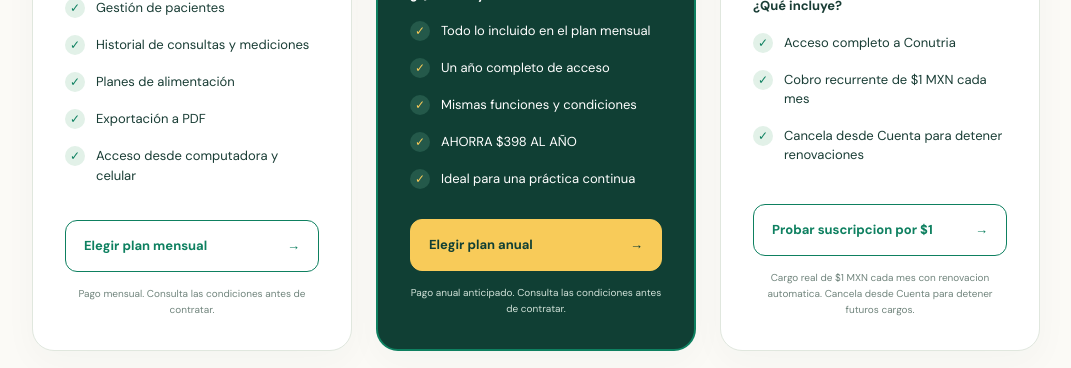
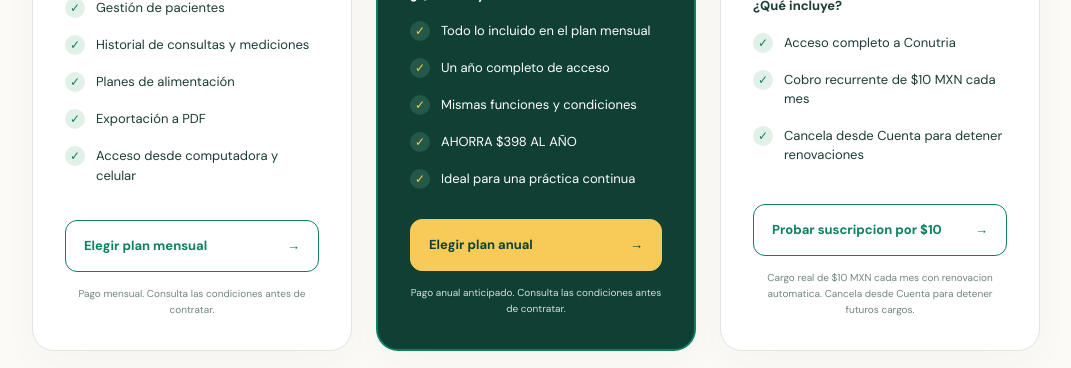
Before and after one commit to ivandg11/conutria, a React (Vite) app in the folder client/: page /planes in a window 1280 px wide. Shown: the part 699-1067 px from the top of the page, without its empty margins (104-1175 px from the left). Built offline with nearby package versions, Linux system fonts and the light colour scheme; no server answers.

Commit message:
test 2 stripe

```diff
--- a/client/src/pages/Account.jsx
+++ b/client/src/pages/Account.jsx
@@ -16,7 +16,7 @@ const money = (value) =>
     value ?? 0,
   );
 const planName = (plan) =>
-  ({ MONTHLY: 'Mensual', ANNUAL: 'Anual', PRODUCTION_TEST: 'Prueba temporal de produccion', LIFETIME: 'De por vida' })[plan] ??
+  ({ MONTHLY: 'Mensual', ANNUAL: 'Anual', PRODUCTION_TEST: 'Prueba temporal de produccion ($10)' , LIFETIME: 'De por vida' })[plan] ??
   plan ??
   'Sin plan';
 const statusName = (status) =>
--- a/client/src/pages/LegalDocuments.jsx
+++ b/client/src/pages/LegalDocuments.jsx
@@ -184,7 +184,7 @@ function TermsOfUse() {
         Los precios se muestran en pesos mexicanos antes de iniciar el pago:
         plan mensual por <strong>$199 MXN por periodo mensual</strong> y plan
         anual por <strong>$1,990 MXN por periodo anual</strong>. Tambien hay un
-        plan temporal de prueba por <strong>$1 MXN por periodo mensual</strong>,
+        plan temporal de prueba por <strong>$10 MXN por periodo mensual</strong>,
         con renovacion automatica hasta que se cancele desde Cuenta. El pago se
         realiza mediante Stripe. El importe y las condiciones se muestran
         antes de confirmar el pago.{' '}
--- a/client/src/pages/SuperadminDashboard.jsx
+++ b/client/src/pages/SuperadminDashboard.jsx
@@ -588,7 +588,7 @@ function Renewals({ items }) {
           <span>
             <strong>{item.name}</strong>
             <small>
-              {item.plan === 'ANNUAL' ? 'Anual' : item.plan === 'PRODUCTION_TEST' ? 'Prueba temporal / mes' : 'Mensual'} ·{' '}
+              {item.plan === 'ANNUAL' ? 'Anual' : item.plan === 'PRODUCTION_TEST' ? 'Prueba $10/mes' : 'Mensual'} ·{' '}
               {date(item.renewsAt)}
             </small>
           </span>
--- a/client/src/pages/SuscriptionPlans.jsx
+++ b/client/src/pages/SuscriptionPlans.jsx
@@ -41,14 +41,14 @@ const plans = [
     id: 'production_test',
     name: 'Plan de prueba en produccion',
     description: 'Plan temporal para verificar un cobro real de Stripe.',
-    price: '$1',
+    price: '$10',
     period: '/ mes',
     features: [
       'Acceso completo a Conutria',
-      'Cobro recurrente de $1 MXN cada mes',
+      'Cobro recurrente de $10 MXN cada mes',
       'Cancela desde Cuenta para detener renovaciones',
     ],
-    button: 'Probar suscripcion por $1',
+    button: 'Probar suscripcion por $10',
     testOnly: true,
   },
 ];
@@ -150,7 +150,7 @@ export default function SubscriptionPlans() {
               {plan.id === 'monthly'
                 ? 'Pago mensual. Consulta las condiciones antes de contratar.'
                 : plan.id === 'production_test'
-                  ? 'Cargo real de $1 MXN cada mes con renovacion automatica. Cancela desde Cuenta para detener futuros cargos.'
+                  ? 'Cargo real de $10 MXN cada mes con renovacion automatica. Cancela desde Cuenta para detener futuros cargos.'
                   : 'Pago anual anticipado. Consulta las condiciones antes de contratar.'}
             </p>
           </article>
```
Also changed, not shown: 2 other files (tests, documents, lock files or other folders).
